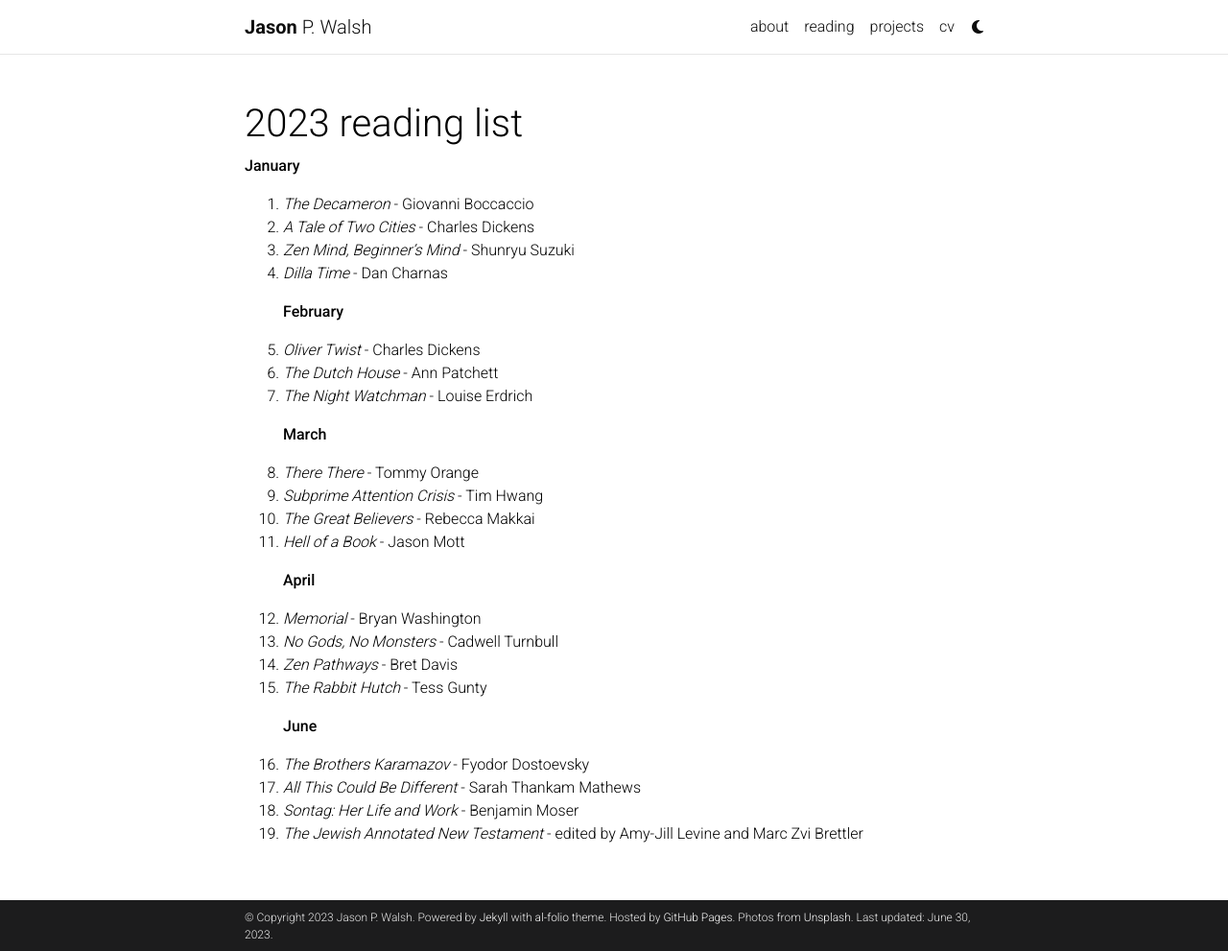
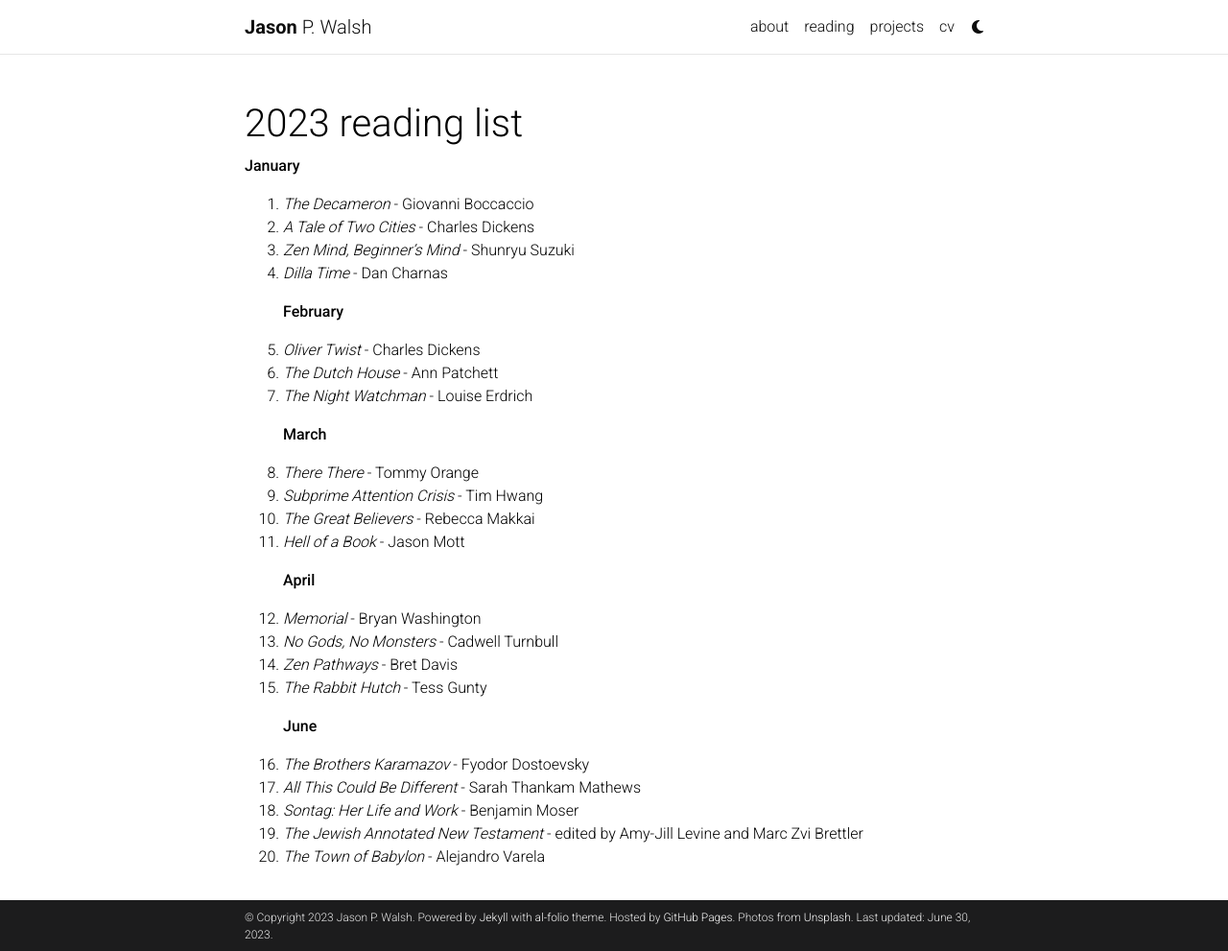
Before and after one commit to jwals23/jwals23.github.io, a Jekyll site: the page built from books/2023.markdown, in a window 1280 px wide and 991 px high. Shown: the whole window at 96% size. Built offline with Jekyll 4.4.1, drawn with Linux system fonts in a browser that asks for light colours; comment, search, counter and statistics services are not loaded; a style sheet for code colours, icons or effects is not loaded.

Commit message:
Adding Town of Babylon and a few site things

```diff
--- a/books/2023.markdown
+++ b/books/2023.markdown
@@ -39,3 +39,4 @@ permalink: /books/2023.html
 17. _All This Could Be Different_ - Sarah Thankam Mathews
 18. _Sontag: Her Life and Work_ - Benjamin Moser
 19. _The Jewish Annotated New Testament_ - edited by Amy-Jill Levine and Marc Zvi Brettler
+20. _The Town of Babylon_ - Alejandro Varela
```
Also changed, not shown: 3 other files.
